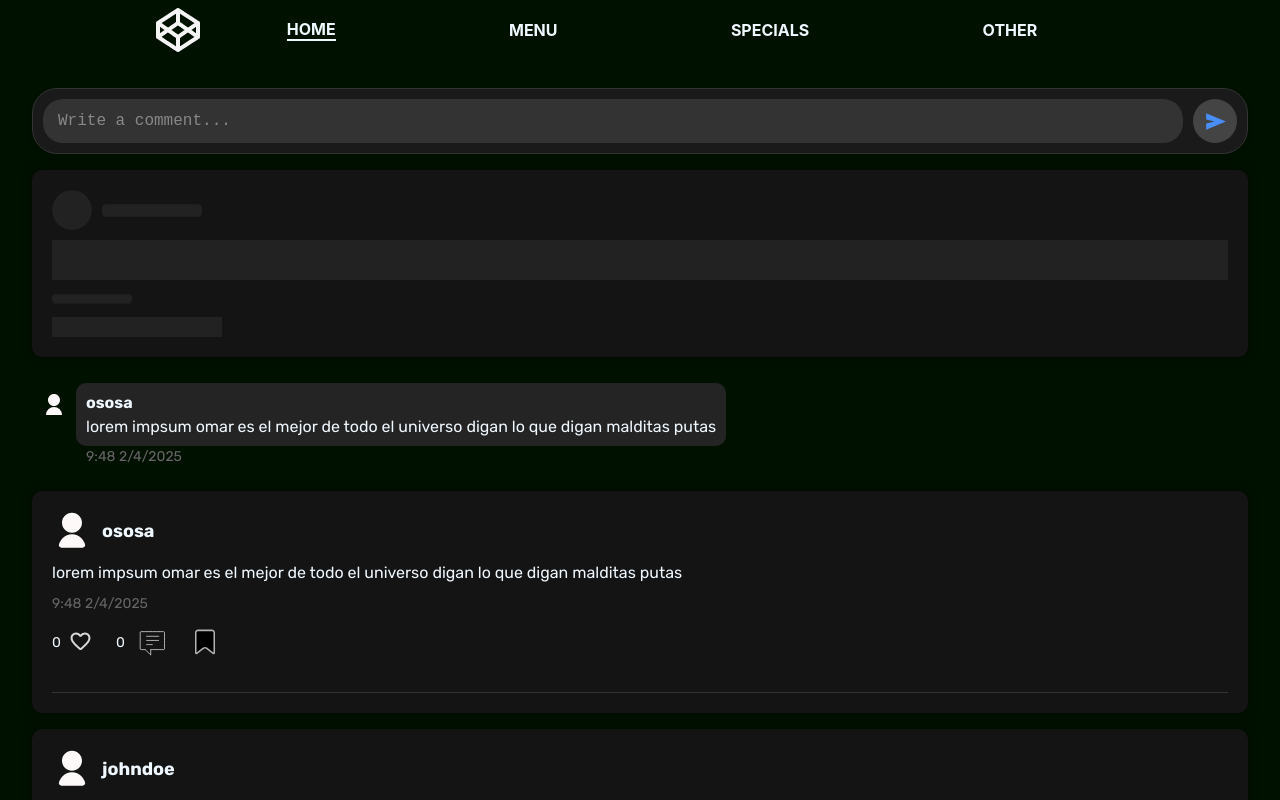
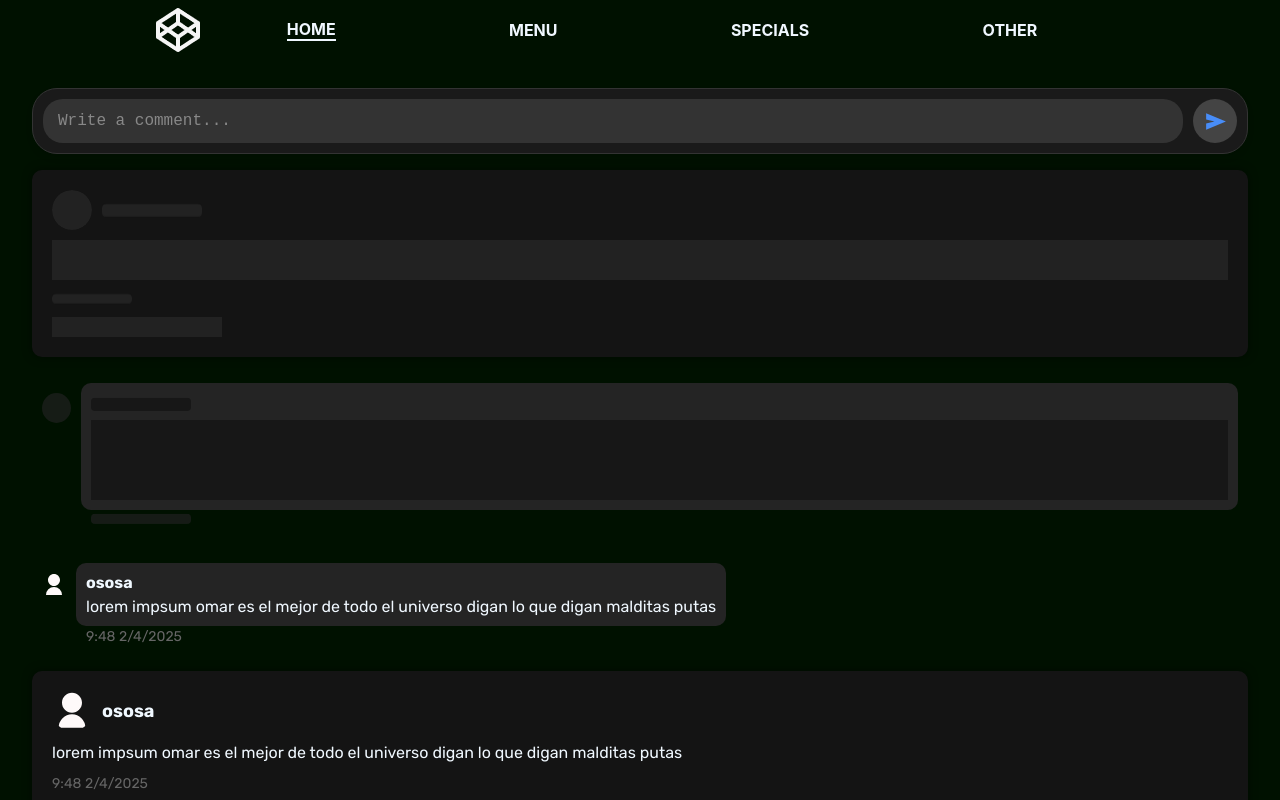
Before and after one commit to SirZosa/Social-app, a React (Vite) app: page / in a window 1280 px wide. Shown: the top 800 px of the page. Built offline with nearby package versions, Linux system fonts and the light colour scheme.

Commit message:
added skeleton for comment

```diff
--- a/src/components/skeleton/skeleton-component.css
+++ b/src/components/skeleton/skeleton-component.css
@@ -13,3 +13,27 @@
     margin-bottom: 10px;
     gap: 10px;
 }
+
+.comment-content-skeleton{
+    width: 100%;
+}
+
+.comment-skeleton{
+    display: flex;
+    padding: 10px;
+    gap:10px;
+}
+
+.comment-skeleton:first-child{
+    margin-top: 10px;
+    align-self: flex-start;
+}
+
+.comment-info-skeleton{
+    background-color: #242424;
+    border-radius: 10px;
+    padding: 10px;
+    display: flex;
+    flex-direction: column;
+    gap: 5px;
+}
--- a/src/components/skeleton/skeleton-component.tsx
+++ b/src/components/skeleton/skeleton-component.tsx
@@ -1,7 +1,7 @@
 import { Skeleton } from '@mui/material';
 import './skeleton-component.css';
 type SkeletonComponentProps = {
-    variant: string;
+    variant: 'post' | 'comment';
 }
 
 export default function SkeletonComponent({variant}: SkeletonComponentProps){
@@ -18,4 +18,19 @@ export default function SkeletonComponent({variant}: SkeletonComponentProps){
             </div>
         )
     }
+
+    if(variant === 'comment'){
+        return(
+            <div className="comment-skeleton">
+                <Skeleton sx={{bgcolor:'#222', marginTop:'10px'}} variant='circular' width={30} height={30} />
+                <div className="comment-content-skeleton">
+                    <div className="comment-info-skeleton">
+                        <Skeleton sx={{bgcolor:'#111', fontSize:'18px'}} variant='text' width={100}/>
+                        <Skeleton sx={{bgcolor:'#111'}} variant='rectangular' width='100%' height={80}/>
+                    </div>
+                    <Skeleton sx={{bgcolor:'#222', fontSize:'14px', marginLeft:'10px'}} variant='text' width={100}/>
+                </div>
+            </div>
+        )
+    }
 }
--- a/src/page/home/home.tsx
+++ b/src/page/home/home.tsx
@@ -13,6 +13,7 @@ export default function Home(){
         <section className="feed">
             <WriteComment onSubmit={(comment) => console.log(comment)} />
             <SkeletonComponent variant="post"/>
+            <SkeletonComponent variant="comment"/>
             <Comment imgSrc={userPic} username="ososa" comment="lorem impsum omar es el mejor de todo el universo digan lo que digan malditas putas" date="9:48 2/4/2025" />
             <Post imgSrc={user} username="ososa" content="lorem impsum omar es el mejor de todo el universo digan lo que digan malditas putas" date="9:48 2/4/2025" />
             <Post imgSrc={user} username="johndoe" content="Just had a great day at the park!" date="10:15 2/4/2025" />
```
